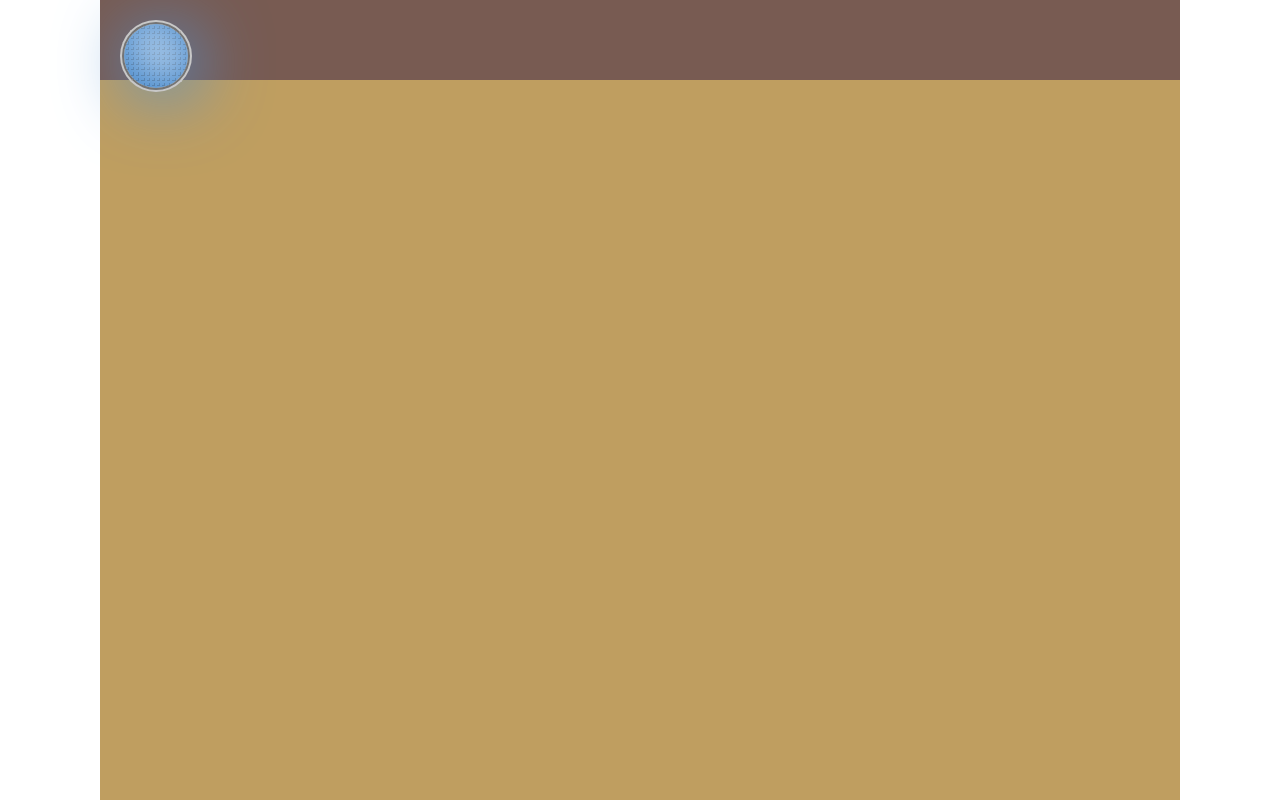
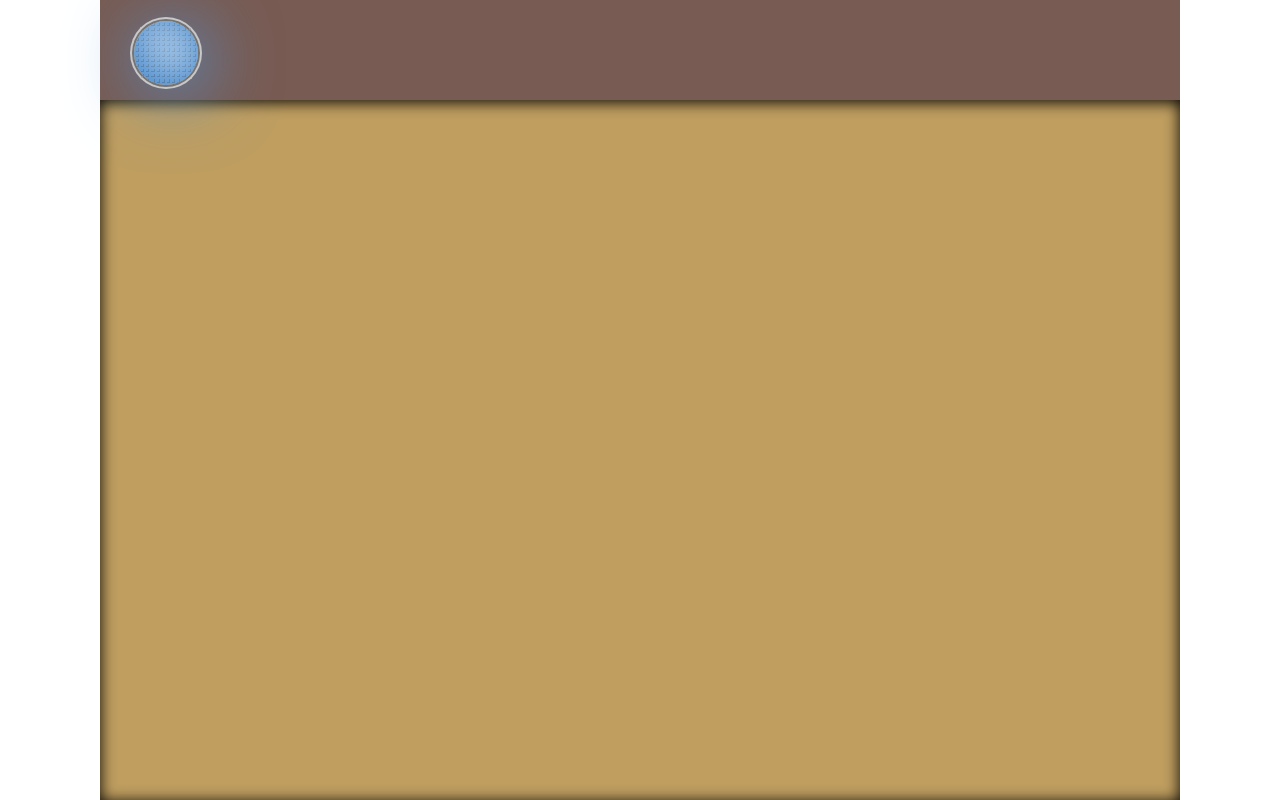
Before and after one commit to DustinGDev/AIStoryWriterFrontend, a Vue app: page / in a window 1280 px wide. Built offline with nearby package versions, Linux system fonts and the light colour scheme.

Commit message:
Added additional styling

```diff
--- a/src/assets/css/Content.css
+++ b/src/assets/css/Content.css
@@ -2,4 +2,9 @@
     background: #bf9e60;
     flex-direction: row;
     flex-grow: 1;
+    box-shadow: inset 0px 2px 15px;
+    overflow-y: scroll;
+    max-height: 90vh;
+    box-sizing: border-box;
+    padding: 30px;
 }
--- a/src/assets/css/Header.css
+++ b/src/assets/css/Header.css
@@ -1,7 +1,9 @@
 header {
     height: 10vh;
+    min-height: 100px;
     width: 100%;
-    padding: 20px;
+    padding: calc(15px + 0.2vh) 30px;
     box-sizing: border-box;
     background: #785b52;
+    z-index: 5;
 }
--- a/src/assets/css/Navigation.css
+++ b/src/assets/css/Navigation.css
@@ -2,17 +2,19 @@ nav {
     position: absolute;
     display: flex;
     flex-wrap: wrap;
-    height: 90vh;
+    height: calc(90vh - 1px);
+    max-height: calc(100vh - 101px);
     bottom: 0px;
     flex-flow: column;
-    box-sizing: border-box;
     background: #986a5e;
     overflow: hidden;
     width: 0px;
     min-width: 0px;
     padding: 0px;
-    padding-top: 10px;
     transition: 0.5s;
+    box-shadow: 5px 0 15px -5px;
+    box-sizing: content-box;
+    border-top: #bf9e60 solid 1px;
 }
 
 nav a {
@@ -22,6 +24,25 @@ nav a {
 
 nav.active {
     width: 8vw;
-    min-width: 150px;
-    padding: 10px;
+    min-width: 130px;
 }
+
+.default-button {
+    text-decoration: none;
+    color: white;
+    height: 50px;
+    line-height: 50px;
+    font-family: "Helvetica Neue", Helvetica;
+    font-size: 1.2em;
+    text-align: start;
+    width: 100%;
+    padding: 0 10px;
+    box-sizing: border-box;
+    border-bottom: #bf9e60 solid 1px;
+    transition: 0.3s;
+}
+
+.router-link-active {
+    background: white;
+    color: #bf9e60;
+}
--- a/src/components/Navigation.js
+++ b/src/components/Navigation.js
@@ -5,8 +5,8 @@ export default {
     render() {
         return (
             <nav class={this.activeNav ? 'active' : ''}>
-                <router-link to="/dashboard">Dashboard</router-link>
-                <router-link to="/competitions">Competitions</router-link>
+                <router-link class="default-button" to="/dashboard">Dashboard</router-link>
+                <router-link class="default-button" to="/competitions">Competitions</router-link>
             </nav>
         )
     }
```
